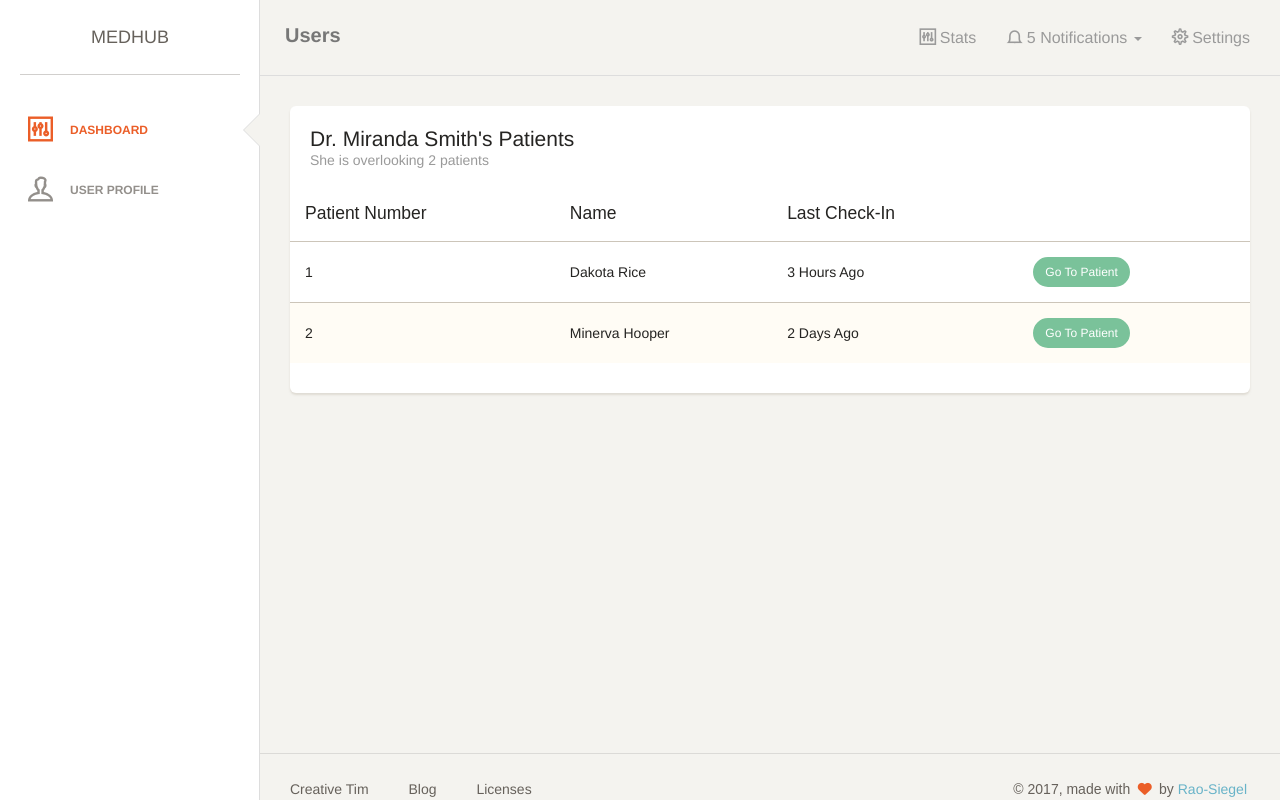
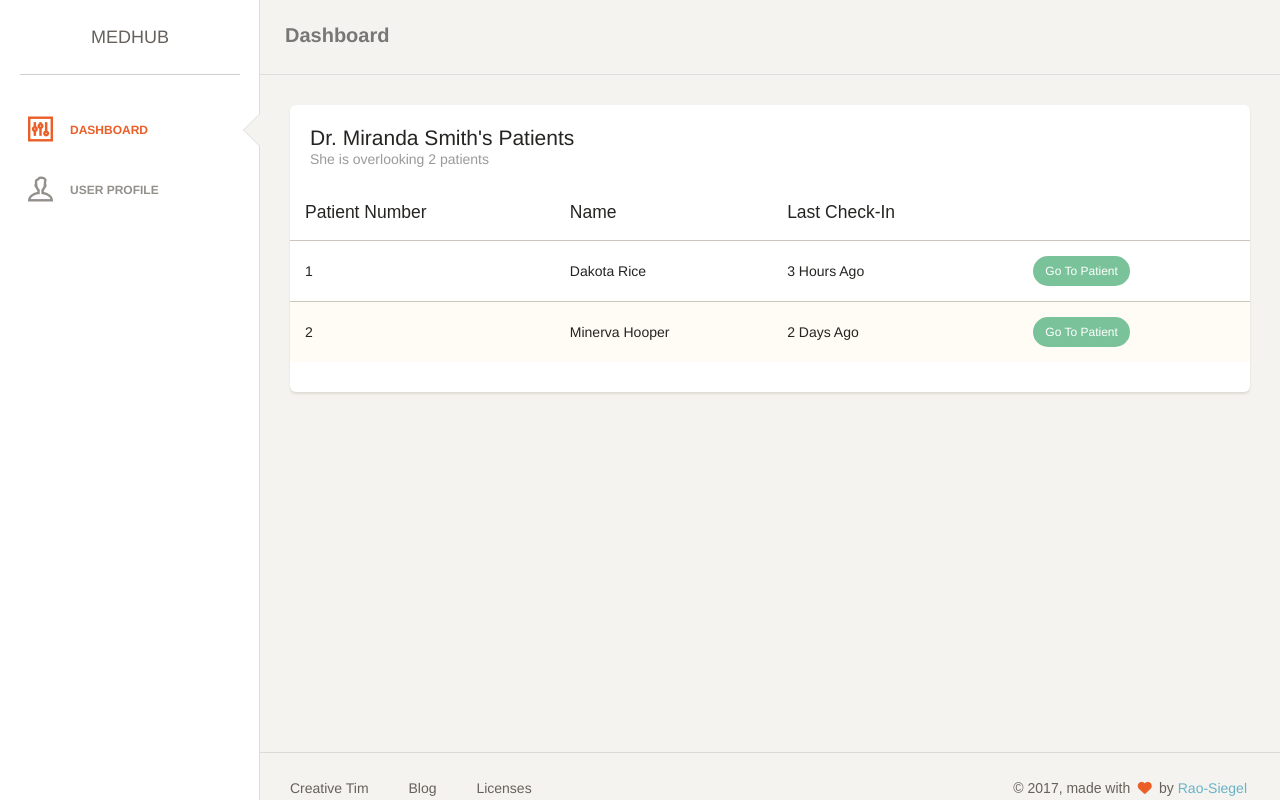
Before and after one commit to MedHub-umich/Server, a Flask app: page /users in a window 1280 px wide. Run offline with Flask 2, Linux system fonts and the light colour scheme; some libraries are stand-ins or nearby versions; some web fonts are replaced.

Commit message:
Cleaning Up

```diff
--- a/requirements.txt
+++ b/requirements.txt
@@ -2,3 +2,4 @@ Flask==0.10.1
 pymongo >= 2.1
 gunicorn==19.1.1
 Werkzeug==0.9.6
+Jinja2==2.8
--- a/static/css/main.css
+++ b/static/css/main.css
@@ -1974,11 +1974,11 @@
 		-webkit-appearance: none;
 		-ms-appearance: none;
 		appearance: none;
-		background: #6cc091;
+		background: #FFFFFF;
 		border-radius: 10px;
 		border: none;
-		border: solid 2px #8dcca9;
-		color: #fff;
+		border: solid 2px #000000;
+		color: #000000;
 		display: block;
 		outline: 0;
 		padding: 0 1em;
--- a/templates/dashboard.html
+++ b/templates/dashboard.html
@@ -6,7 +6,7 @@
 	<link rel="icon" type="image/png" sizes="96x96" href="static/img/favicon.png">
 	<meta http-equiv="X-UA-Compatible" content="IE=edge,chrome=1" />
 
-	<title>MedHub User Information</title>
+	<title>MedHub</title>
 
 	<meta content='width=device-width, initial-scale=1.0, maximum-scale=1.0, user-scalable=0' name='viewport' />
     <meta name="viewport" content="width=device-width" />
@@ -78,7 +78,7 @@
                         <span class="icon-bar bar2"></span>
                         <span class="icon-bar bar3"></span>
                     </button>
-                    <a class="navbar-brand" href="#">Dashboard</a>
+                    <a class="navbar-brand" href="#">User</a>
                 </div>
             </div>
         </nav>
--- a/templates/users.html
+++ b/templates/users.html
@@ -6,7 +6,7 @@
 	<link rel="icon" type="image/png" sizes="96x96" href="static/img/favicon.png">
 	<meta http-equiv="X-UA-Compatible" content="IE=edge,chrome=1" />
 
-	<title>Paper Dashboard by Creative Tim</title>
+	<title>MedHub</title>
 
 	<meta content='width=device-width, initial-scale=1.0, maximum-scale=1.0, user-scalable=0' name='viewport' />
     <meta name="viewport" content="width=device-width" />
@@ -76,39 +76,7 @@
                         <span class="icon-bar bar2"></span>
                         <span class="icon-bar bar3"></span>
                     </button>
-                    <a class="navbar-brand" href="#">Users</a>
-                </div>
-                <div class="collapse navbar-collapse">
-                    <ul class="nav navbar-nav navbar-right">
-                        <li>
-                            <a href="#" class="dropdown-toggle" data-toggle="dropdown">
-                                <i class="ti-panel"></i>
-								<p>Stats</p>
-                            </a>
-                        </li>
-                        <li class="dropdown">
-                              <a href="#" class="dropdown-toggle" data-toggle="dropdown">
-                                    <i class="ti-bell"></i>
-                                    <p class="notification">5</p>
-									<p>Notifications</p>
-									<b class="caret"></b>
-                              </a>
-                              <ul class="dropdown-menu">
-                                <li><a href="#">Notification 1</a></li>
-                                <li><a href="#">Notification 2</a></li>
-                                <li><a href="#">Notification 3</a></li>
-                                <li><a href="#">Notification 4</a></li>
-                                <li><a href="#">Another notification</a></li>
-                              </ul>
-                        </li>
-						<li>
-                            <a href="#">
-								<i class="ti-settings"></i>
-								<p>Settings</p>
-                            </a>
-                        </li>
-                    </ul>
-
+                    <a class="navbar-brand" href="#">Dashboard</a>
                 </div>
             </div>
         </nav>
```
Also changed, not shown: templates/index.html (+4 -7 lines).
